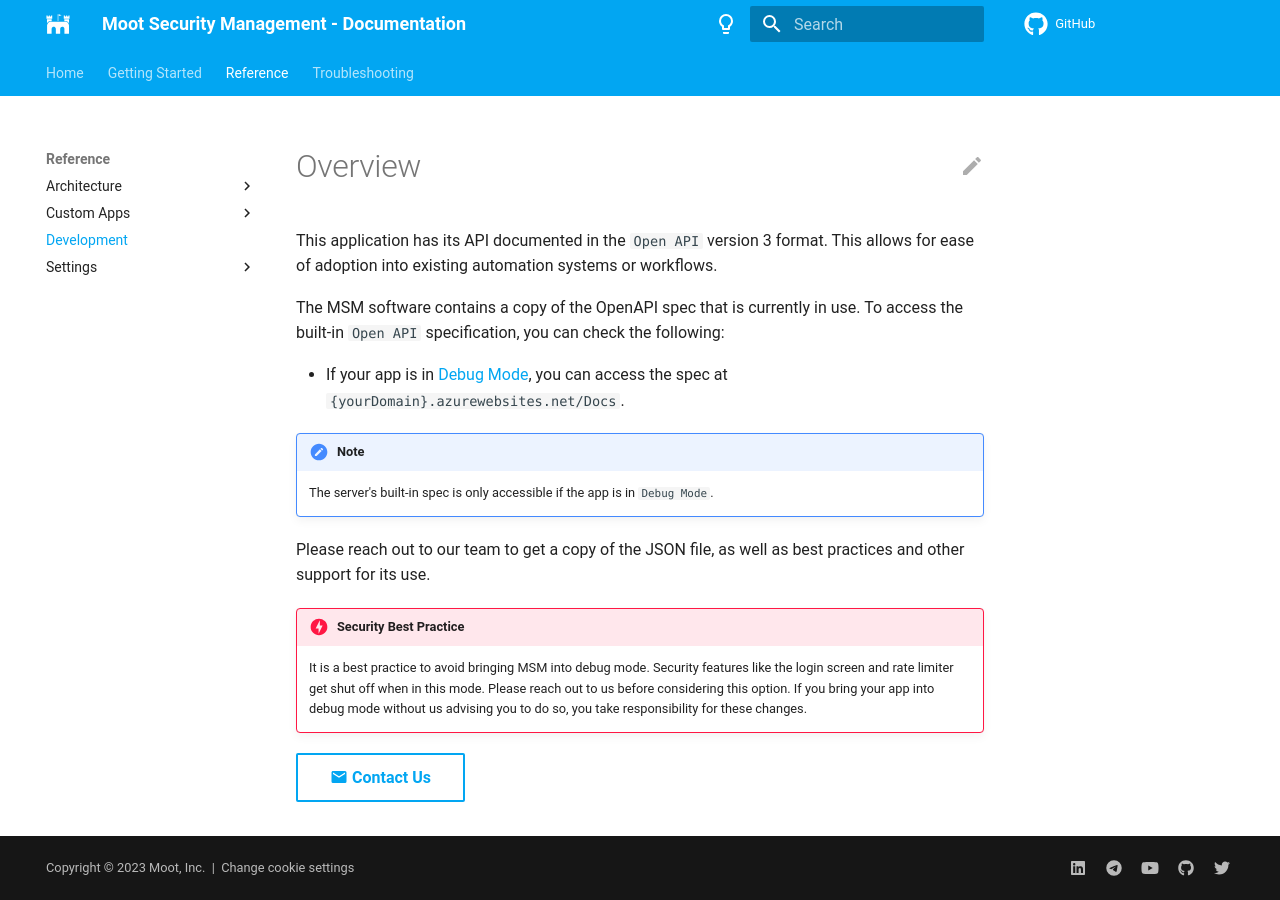
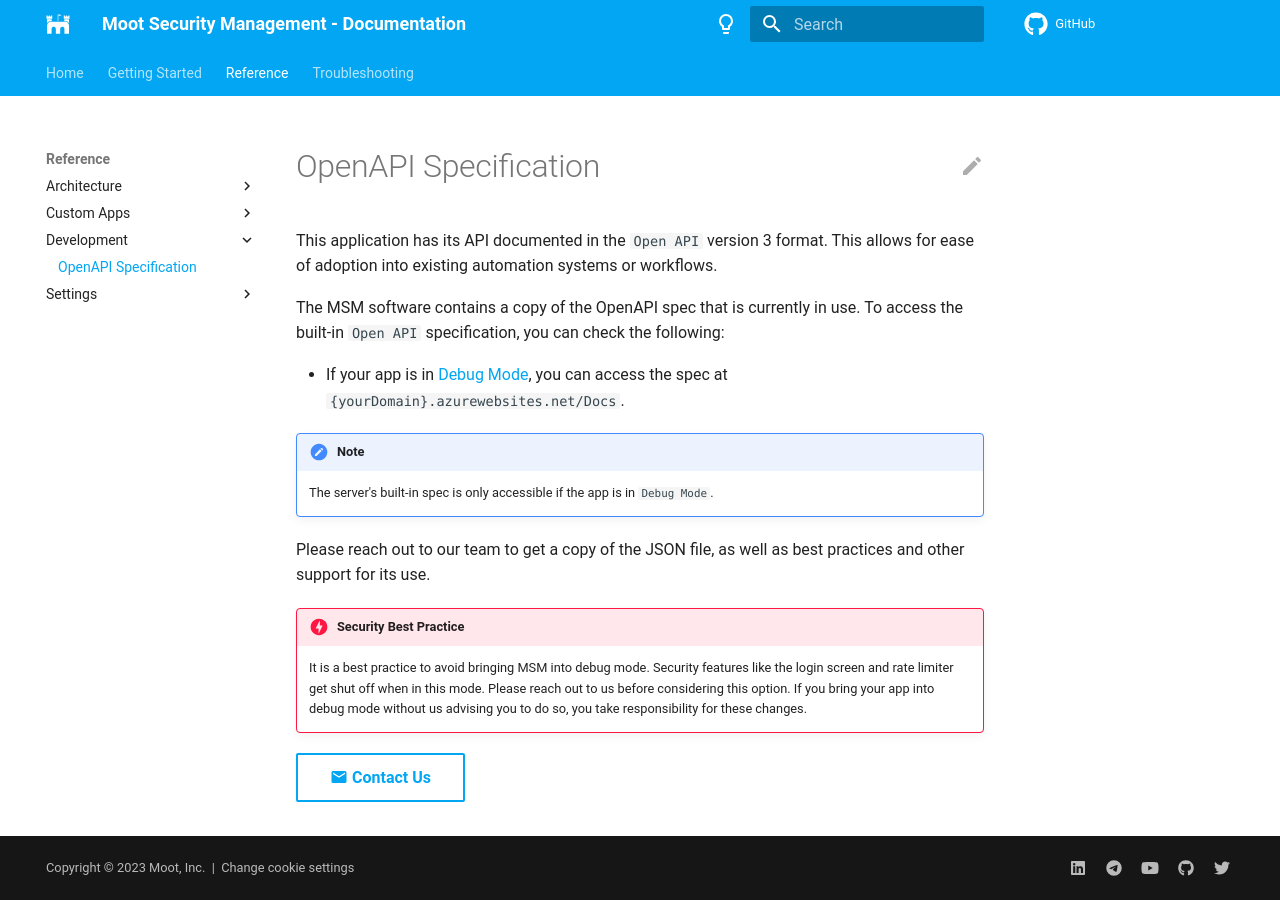
Before and after one commit to Software-Hardware-Integration-Lab/Documentation, an MkDocs documentation site: the page built from docs/Reference/Development/OpenAPI.md, in a window 1280 px wide. Built offline with MkDocs 1.6.1 and Material for MkDocs 9.7.7, drawn with Linux system fonts in a browser that asks for light colours; comment, search, counter and statistics services are not loaded.

Commit message:
Rename to OpenAPI
Rename the index file to be OpenAPI instead to better fit what the page is actually about.

```diff
--- a/docs/Reference/Development/index.md
+++ b/docs/Reference/Development/OpenAPI.md
@@ -1,11 +1,11 @@
-# Overview
+# OpenAPI Specification
 
 This application has its API documented in the `Open API` version 3 format.
 This allows for ease of adoption into existing automation systems or workflows.
 
 The MSM software contains a copy of the OpenAPI spec that is currently in use. To access the built-in `Open API` specification, you can check the following:
 
-- If your app is in [Debug Mode](/Reference/Settings/Environmental-Variables-Reference/#MSM_Debug), you can access the spec at `{yourDomain}.azurewebsites.net/Docs`.
+- If your app is in [Debug Mode](/Reference/Settings/Environmental-Variables-Reference/#msm_debug), you can access the spec at `{yourDomain}.azurewebsites.net/Docs`.
 
 !!! note
     The server's built-in spec is only accessible if the app is in `Debug Mode`.
```
